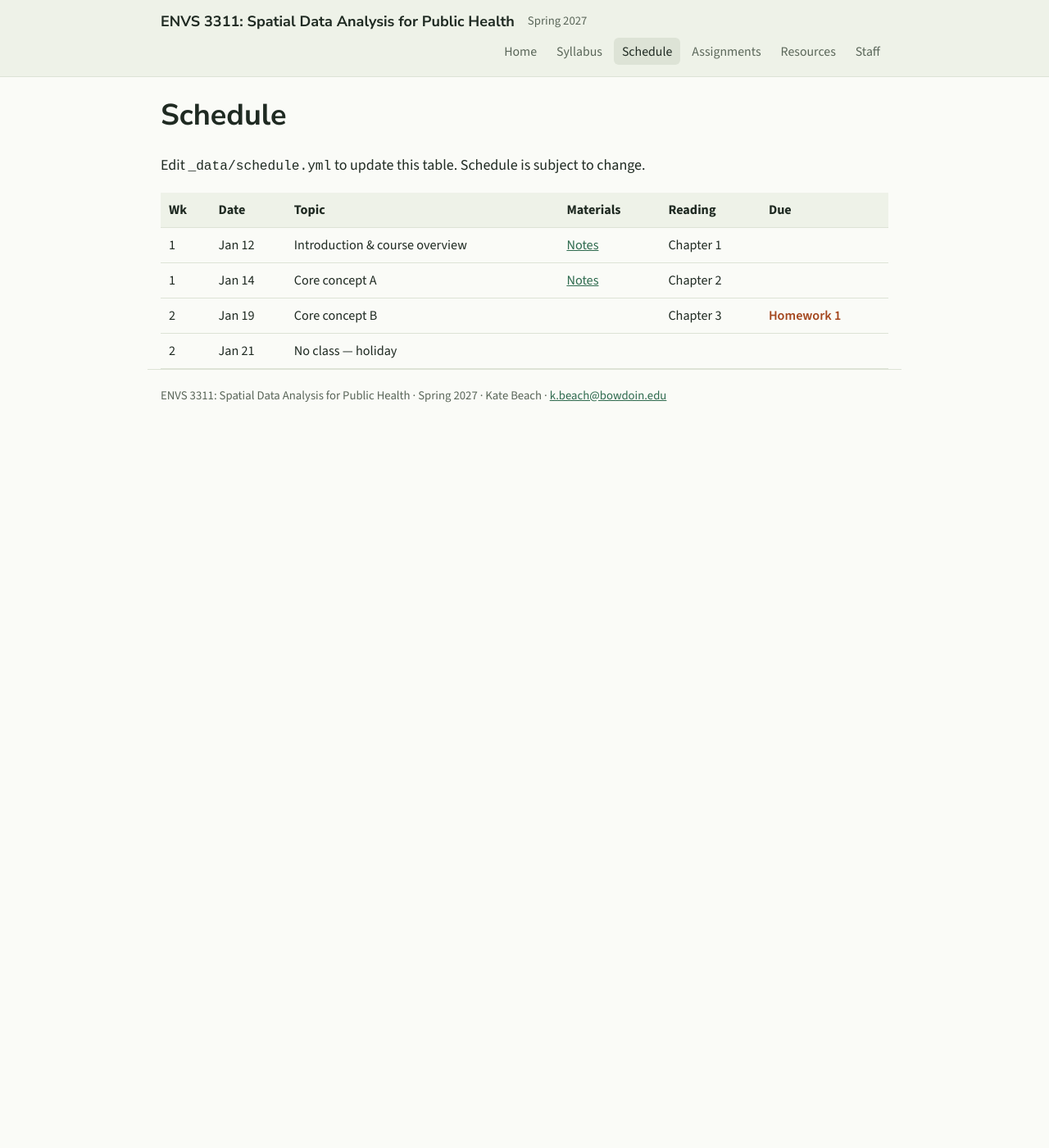
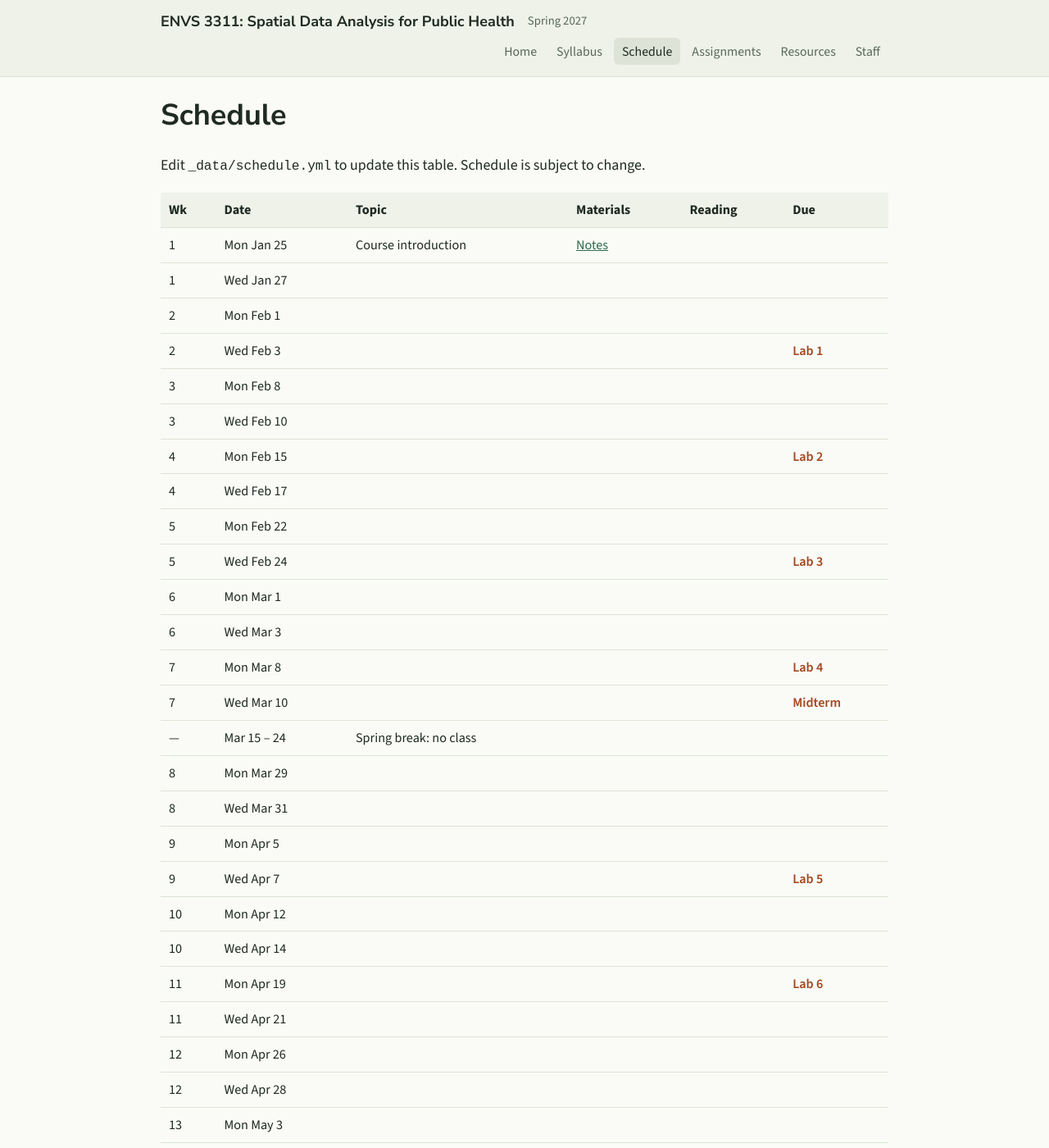
Before and after one commit to kateebb/envs3311, a Jekyll site: the page built from schedule.md, in a window 1280 px wide and 1400 px high. Shown: the whole window at 82% size. Built offline with Jekyll 4.4.1, drawn with Linux system fonts in a browser that asks for light colours; some of the changed text lies outside the part shown.

Commit message:
Update schedule.yml
Course outline

```diff
--- a/_data/schedule.yml
+++ b/_data/schedule.yml
@@ -1,30 +1,217 @@
-# One entry per class meeting. Leave fields blank ("") if unused.
-# "slides" and "notes" can be full URLs or site paths like /lectures/01-introduction/
+# ENVS 3311 · Spring 2027 · Mon/Wed · Jan 25 – May 12
+# 28 class meetings. No class Mar 12–28 (spring break).
+# notes/slides: a full URL or a site path like /lectures/01-introduction/
+
+# ---------- Unit 1: Foundations ----------
 - week: 1
-  date: "Jan 12"
-  topic: "Introduction & course overview"
+  date: "Mon Jan 25"
+  topic: "Course introduction"
   notes: /lectures/01-introduction/
   slides: ""
-  reading: "Chapter 1"
+  reading: ""
   due: ""
 - week: 1
-  date: "Jan 14"
-  topic: "Core concept A"
-  notes: /lectures/02-core-concept/
-  slides: ""
-  reading: "Chapter 2"
-  due: ""
-- week: 2
-  date: "Jan 19"
-  topic: "Core concept B"
-  notes: ""
-  slides: ""
-  reading: "Chapter 3"
-  due: "Homework 1"
-- week: 2
-  date: "Jan 21"
-  topic: "No class — holiday"
+  date: "Wed Jan 27"
+  topic: ""
   notes: ""
   slides: ""
   reading: ""
   due: ""
+- week: 2
+  date: "Mon Feb 1"
+  topic: ""
+  notes: ""
+  slides: ""
+  reading: ""
+  due: ""
+- week: 2
+  date: "Wed Feb 3"
+  topic: ""
+  notes: ""
+  slides: ""
+  reading: ""
+  due: "Lab 1"
+- week: 3
+  date: "Mon Feb 8"
+  topic: ""
+  notes: ""
+  slides: ""
+  reading: ""
+  due: ""
+- week: 3
+  date: "Wed Feb 10"
+  topic: ""
+  notes: ""
+  slides: ""
+  reading: ""
+  due: ""
+
+# ---------- Unit 2: Mapping and exposure ----------
+- week: 4
+  date: "Mon Feb 15"
+  topic: ""
+  notes: ""
+  slides: ""
+  reading: ""
+  due: "Lab 2"
+- week: 4
+  date: "Wed Feb 17"
+  topic: ""
+  notes: ""
+  slides: ""
+  reading: ""
+  due: ""
+- week: 5
+  date: "Mon Feb 22"
+  topic: ""
+  notes: ""
+  slides: ""
+  reading: ""
+  due: ""
+- week: 5
+  date: "Wed Feb 24"
+  topic: ""
+  notes: ""
+  slides: ""
+  reading: ""
+  due: "Lab 3"
+- week: 6
+  date: "Mon Mar 1"
+  topic: ""
+  notes: ""
+  slides: ""
+  reading: ""
+  due: ""
+- week: 6
+  date: "Wed Mar 3"
+  topic: ""
+  notes: ""
+  slides: ""
+  reading: ""
+  due: ""
+- week: 7
+  date: "Mon Mar 8"
+  topic: ""
+  notes: ""
+  slides: ""
+  reading: ""
+  due: "Lab 4"
+- week: 7
+  date: "Wed Mar 10"
+  topic: ""
+  notes: ""
+  slides: ""
+  reading: ""
+  due: "Midterm"
+
+- week: "—"
+  date: "Mar 15 – 24"
+  topic: "Spring break: no class"
+  notes: ""
+  slides: ""
+  reading: ""
+  due: ""
+
+# ---------- Unit 3: Spatial patterns and access ----------
+- week: 8
+  date: "Mon Mar 29"
+  topic: ""
+  notes: ""
+  slides: ""
+  reading: ""
+  due: ""
+- week: 8
+  date: "Wed Mar 31"
+  topic: ""
+  notes: ""
+  slides: ""
+  reading: ""
+  due: ""
+- week: 9
+  date: "Mon Apr 5"
+  topic: ""
+  notes: ""
+  slides: ""
+  reading: ""
+  due: ""
+- week: 9
+  date: "Wed Apr 7"
+  topic: ""
+  notes: ""
+  slides: ""
+  reading: ""
+  due: "Lab 5"
+- week: 10
+  date: "Mon Apr 12"
+  topic: ""
+  notes: ""
+  slides: ""
+  reading: ""
+  due: ""
+
+# ---------- Unit 4: Modeling and equity ----------
+- week: 10
+  date: "Wed Apr 14"
+  topic: ""
+  notes: ""
+  slides: ""
+  reading: ""
+  due: ""
+- week: 11
+  date: "Mon Apr 19"
+  topic: ""
+  notes: ""
+  slides: ""
+  reading: ""
+  due: "Lab 6"
+- week: 11
+  date: "Wed Apr 21"
+  topic: ""
+  notes: ""
+  slides: ""
+  reading: ""
+  due: ""
+- week: 12
+  date: "Mon Apr 26"
+  topic: ""
+  notes: ""
+  slides: ""
+  reading: ""
+  due: ""
+- week: 12
+  date: "Wed Apr 28"
+  topic: ""
+  notes: ""
+  slides: ""
+  reading: ""
+  due: ""
+
+# ---------- Final projects ----------
+- week: 13
+  date: "Mon May 3"
+  topic: ""
+  notes: ""
+  slides: ""
+  reading: ""
+  due: ""
+- week: 13
+  date: "Wed May 5"
+  topic: ""
+  notes: ""
+  slides: ""
+  reading: ""
+  due: ""
+- week: 14
+  date: "Mon May 10"
+  topic: ""
+  notes: ""
+  slides: ""
+  reading: ""
+  due: ""
+- week: 14
+  date: "Wed May 12"
+  topic: "Course wrap-up"
+  notes: ""
+  slides: ""
+  reading: ""
+  due: ""
```
